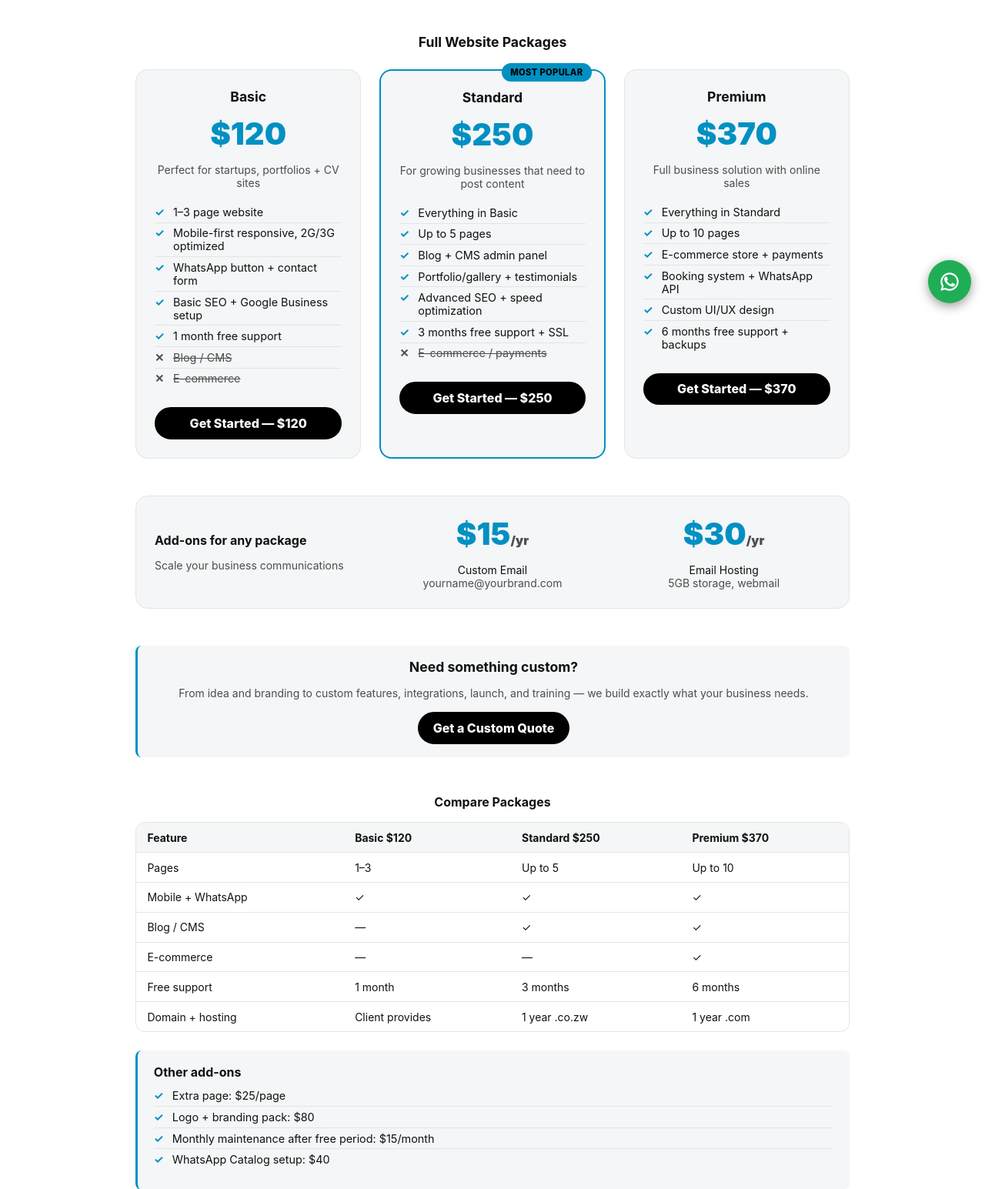
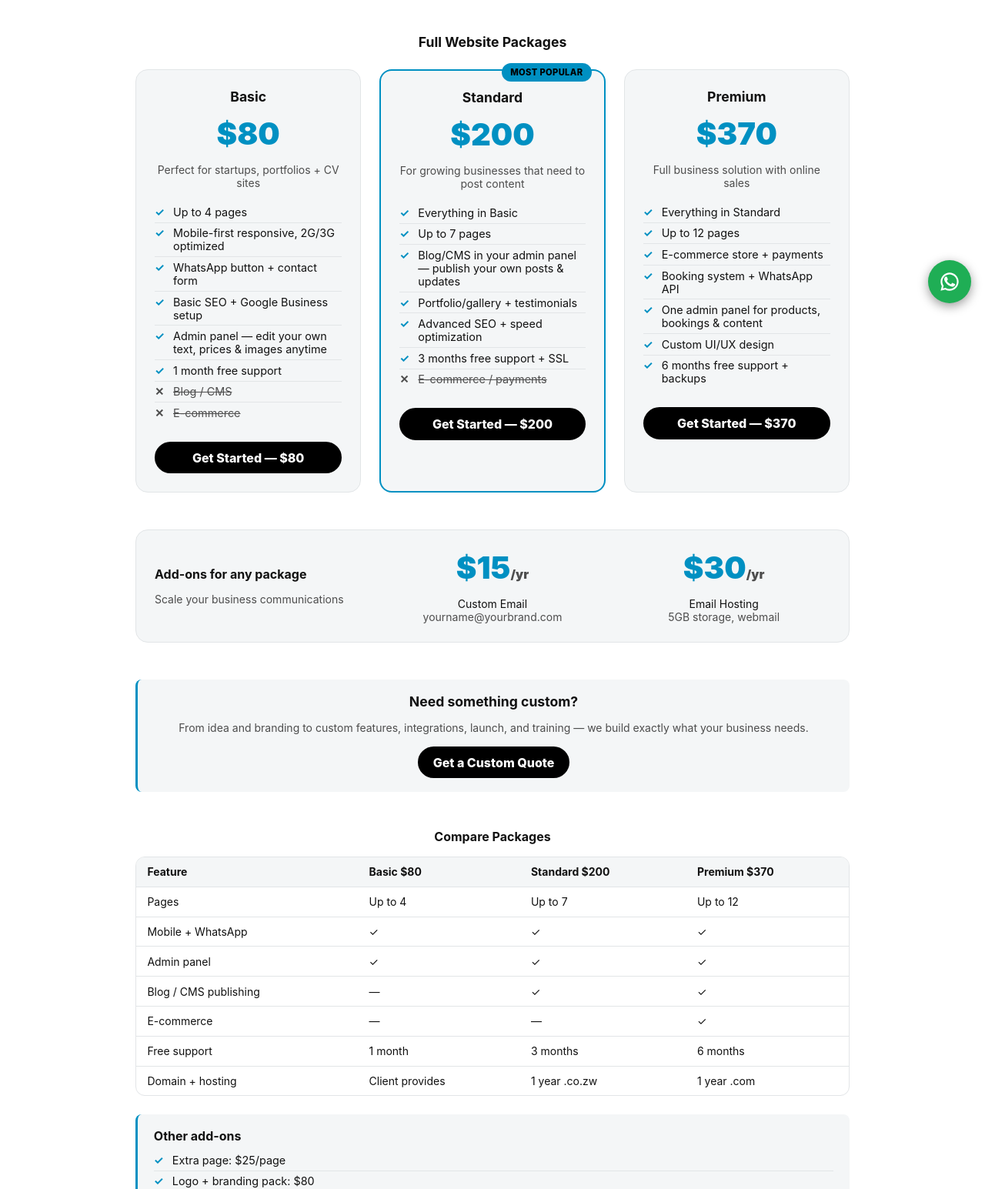
Before and after one commit to Phyb1/phyb_site, a Django app: page /pricing/ in a window 1280 px wide. Shown: the part 388-1933 px from the top of the page at 77% size. Run offline with Django 5.2, Linux system fonts and the light colour scheme; some libraries are stand-ins or nearby versions.

Commit message:
pricing & paynow

```diff
--- a/apps/core/templates/core/pricing.html
+++ b/apps/core/templates/core/pricing.html
@@ -31,18 +31,19 @@
     <div class="col-12 col-md-4">
       <div class="phyb-card text-center h-100">
         <h2 class="h5">Basic</h2>
-        <div class="phyb-price">$120</div>
+        <div class="phyb-price">$80</div>
         <p class="text-muted small mb-3">Perfect for startups, portfolios + CV sites</p>
         <ul class="phyb-feature-list text-start">
-          <li>1–3 page website</li>
+          <li>Up to 4 pages</li>
           <li>Mobile-first responsive, 2G/3G optimized</li>
           <li>WhatsApp button + contact form</li>
           <li>Basic SEO + Google Business setup</li>
+          <li>Admin panel — edit your own text, prices &amp; images anytime</li>
           <li>1 month free support</li>
           <li class="feature-no">Blog / CMS</li>
           <li class="feature-no">E-commerce</li>
         </ul>
-        <a href="{% url 'orders:create' %}?package=basic" class="btn btn-brand w-100 mt-3">Get Started — $120</a>
+        <a href="{% url 'orders:create' %}?package=basic" class="btn btn-brand w-100 mt-3">Get Started — $80</a>
       </div>
     </div>
 
@@ -51,18 +52,18 @@
       <div class="phyb-card text-center h-100 phyb-card-highlight">
         <span class="badge badge-popular">Most Popular</span>
         <h2 class="h5">Standard</h2>
-        <div class="phyb-price">$250</div>
+        <div class="phyb-price">$200</div>
         <p class="text-muted small mb-3">For growing businesses that need to post content</p>
         <ul class="phyb-feature-list text-start">
           <li>Everything in Basic</li>
-          <li>Up to 5 pages</li>
-          <li>Blog + CMS admin panel</li>
+          <li>Up to 7 pages</li>
+          <li>Blog/CMS in your admin panel — publish your own posts &amp; updates</li>
           <li>Portfolio/gallery + testimonials</li>
           <li>Advanced SEO + speed optimization</li>
           <li>3 months free support + SSL</li>
           <li class="feature-no">E-commerce / payments</li>
         </ul>
-        <a href="{% url 'orders:create' %}?package=standard" class="btn btn-brand w-100 mt-3">Get Started — $250</a>
+        <a href="{% url 'orders:create' %}?package=standard" class="btn btn-brand w-100 mt-3">Get Started — $200</a>
       </div>
     </div>
 
@@ -74,9 +75,10 @@
         <p class="text-muted small mb-3">Full business solution with online sales</p>
         <ul class="phyb-feature-list text-start">
           <li>Everything in Standard</li>
-          <li>Up to 10 pages</li>
+          <li>Up to 12 pages</li>
           <li>E-commerce store + payments</li>
           <li>Booking system + WhatsApp API</li>
+          <li>One admin panel for products, bookings &amp; content</li>
           <li>Custom UI/UX design</li>
           <li>6 months free support + backups</li>
         </ul>
@@ -119,15 +121,16 @@
         <thead>
           <tr>
             <th>Feature</th>
-            <th class="text-center">Basic $120</th>
-            <th class="text-center">Standard $250</th>
+            <th class="text-center">Basic $80</th>
+            <th class="text-center">Standard $200</th>
             <th class="text-center">Premium $370</th>
           </tr>
         </thead>
         <tbody>
-          <tr><td>Pages</td><td class="text-center">1–3</td><td class="text-center">Up to 5</td><td class="text-center">Up to 10</td></tr>
+          <tr><td>Pages</td><td class="text-center">Up to 4</td><td class="text-center">Up to 7</td><td class="text-center">Up to 12</td></tr>
           <tr><td>Mobile + WhatsApp</td><td class="text-center">✓</td><td class="text-center">✓</td><td class="text-center">✓</td></tr>
-          <tr><td>Blog / CMS</td><td class="text-center">—</td><td class="text-center">✓</td><td class="text-center">✓</td></tr>
+          <tr><td>Admin panel</td><td class="text-center">✓</td><td class="text-center">✓</td><td class="text-center">✓</td></tr>
+          <tr><td>Blog / CMS publishing</td><td class="text-center">—</td><td class="text-center">✓</td><td class="text-center">✓</td></tr>
           <tr><td>E-commerce</td><td class="text-center">—</td><td class="text-center">—</td><td class="text-center">✓</td></tr>
           <tr><td>Free support</td><td class="text-center">1 month</td><td class="text-center">3 months</td><td class="text-center">6 months</td></tr>
           <tr><td>Domain + hosting</td><td class="text-center">Client provides</td><td class="text-center">1 year .co.zw</td><td class="text-center">1 year .com</td></tr>
@@ -153,7 +156,7 @@
       <div class="note-box h-100">
         <h2 class="h6 mb-2">Payment terms</h2>
         <p class="small text-muted mb-1">Signpost: paid in full upfront ($25).</p>
-        <p class="small text-muted mb-0">Basic/Standard/Premium: 50% upfront, 50% on delivery — Basic $60 · Standard $125 · Premium $185.</p>
+        <p class="small text-muted mb-0">Basic/Standard/Premium: 50% upfront, 50% on delivery — Basic $40 · Standard $100 · Premium $185.</p>
       </div>
     </div>
     <div class="col-12 col-md-6">
@@ -180,7 +183,7 @@
         <p class="small mb-0"><strong>Built for Zimbabwean internet.</strong> Lean, fast pages that load on 2G/3G. WhatsApp-first, always.</p>
       </div>
       <div class="col-12 col-md-6">
-        <p class="small mb-0"><strong>A real admin panel.</strong> Update your own text, prices, and blog posts — no developer needed for small changes.</p>
+        <p class="small mb-0"><strong>A real admin panel, not just a promise.</strong> Change a price, swap a photo, fix a typo — done yourself in two minutes, any time, on every package. No messaging me and waiting for a developer to make a small edit.</p>
       </div>
       <div class="col-12 col-md-6">
         <p class="small mb-0"><strong>Room to grow.</strong> Start on Basic or Signpost, upgrade to e-commerce later without rebuilding from scratch.</p>
--- a/config/settings/base.py
+++ b/config/settings/base.py
@@ -153,5 +153,9 @@ PAYNOW_INTEGRATION_ID = config("PAYNOW_INTEGRATION_ID", default="")
 PAYNOW_INTEGRATION_KEY = config("PAYNOW_INTEGRATION_KEY", default="")
 PAYNOW_RETURN_URL = config("PAYNOW_RETURN_URL", default="")
 PAYNOW_RESULT_URL = config("PAYNOW_RESULT_URL", default="")
+# Only needed while the Paynow integration is in test mode — see the
+# comment in apps/orders/services.py::_build_payment for why. Leave unset
+# in production once the integration is approved live.
+PAYNOW_TEST_MODE_EMAIL = config("PAYNOW_TEST_MODE_EMAIL", default="")
 
 LOGIN_REDIRECT_URL = "/"
```
Also changed, not shown: apps/core/tests/test_views.py (+10 -2 lines), apps/orders/models.py (+4 -4 lines), apps/orders/services.py (+9 -1 lines), apps/orders/tests/test_models.py (+4 -4 lines), apps/orders/tests/test_services.py (+39 -0 lines), apps/orders/migrations/0003_alter_order_package.py (added), 1 other file.
